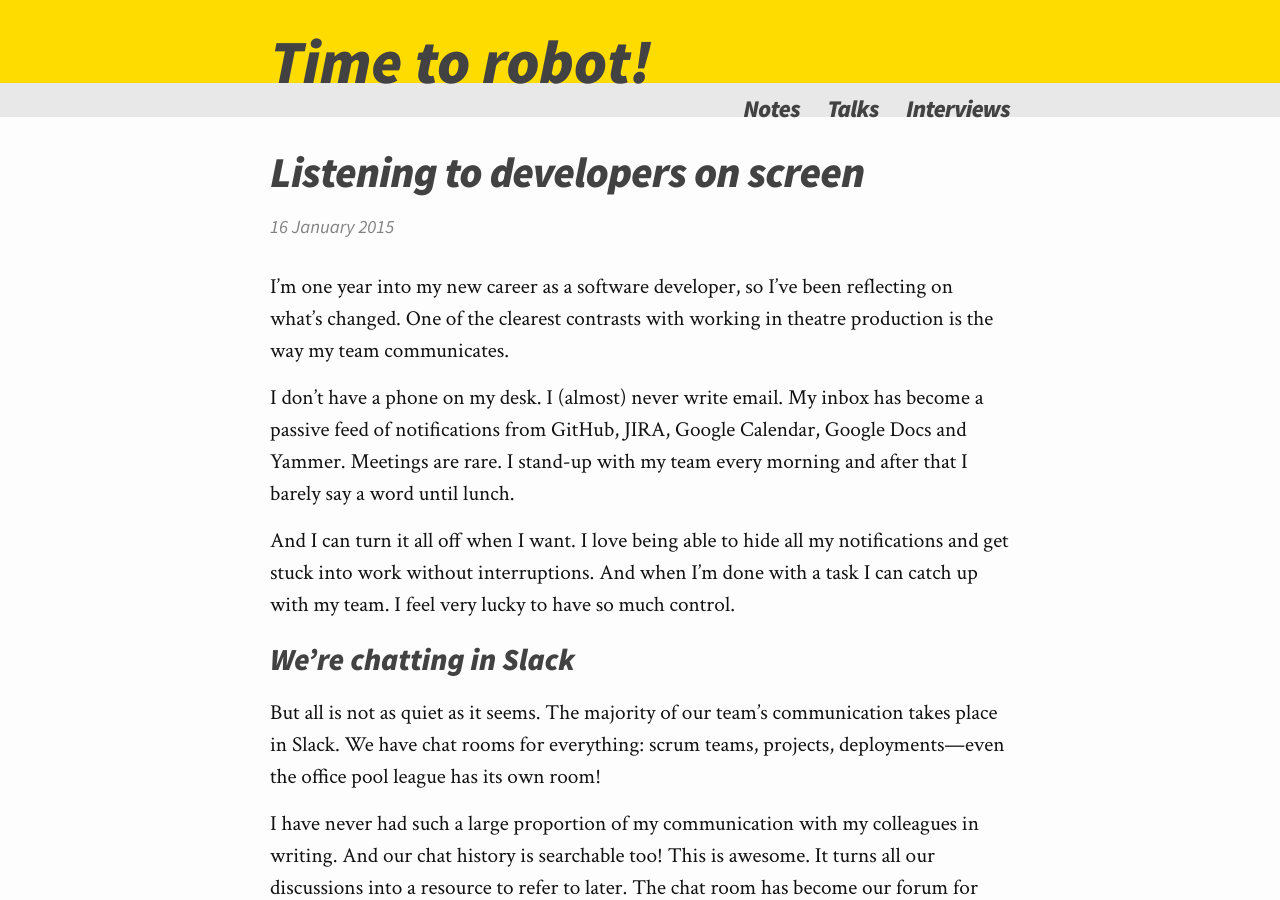
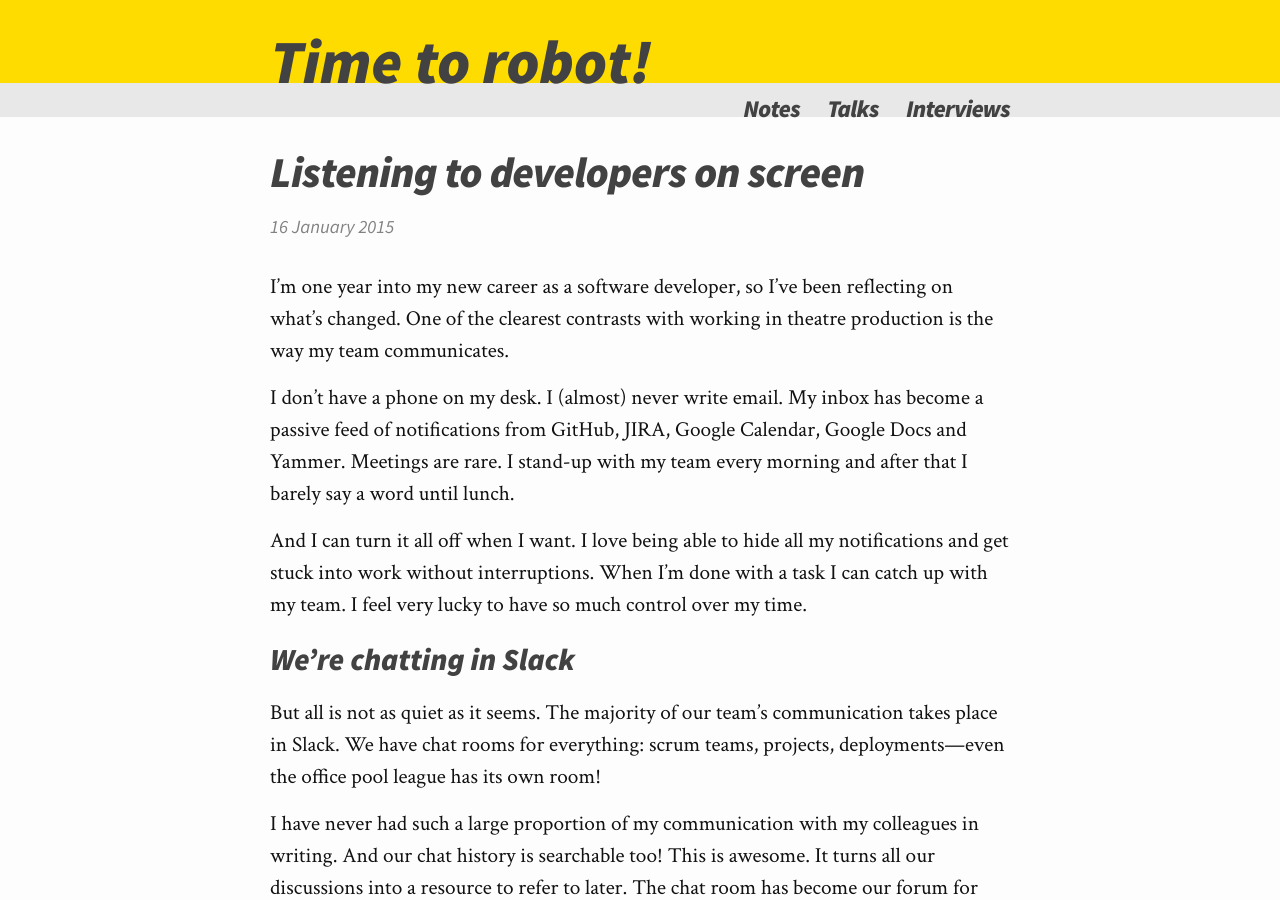
Before and after one commit to jamesjoshuahill/jamesjoshuahill.github.io, a Jekyll site: the page built from _posts/2015-01-16-listening-to-developers-on-screen.md, in a window 1280 px wide and 900 px high. Built offline with Jekyll 4.4.1, drawn with Linux system fonts in a browser that asks for light colours.

Commit message:
Update 2015-01-16-listening-to-developers-on-screen.md

```diff
--- a/_posts/2015-01-16-listening-to-developers-on-screen.md
+++ b/_posts/2015-01-16-listening-to-developers-on-screen.md
@@ -7,7 +7,7 @@ I'm one year into my new career as a software developer, so I've been reflecting
 
 I don't have a phone on my desk. I (almost) never write email. My inbox has become a passive feed of notifications from GitHub, JIRA, Google Calendar, Google Docs and Yammer. Meetings are rare. I stand-up with my team every morning and after that I barely say a word until lunch.
 
-And I can turn it all off when I want. I love being able to hide all my notifications and get stuck into work without interruptions. And when I'm done with a task I can catch up with my team. I feel very lucky to have so much control.
+And I can turn it all off when I want. I love being able to hide all my notifications and get stuck into work without interruptions. When I'm done with a task I can catch up with my team. I feel very lucky to have so much control over my time.
 
 ## We're chatting in Slack
 
```
